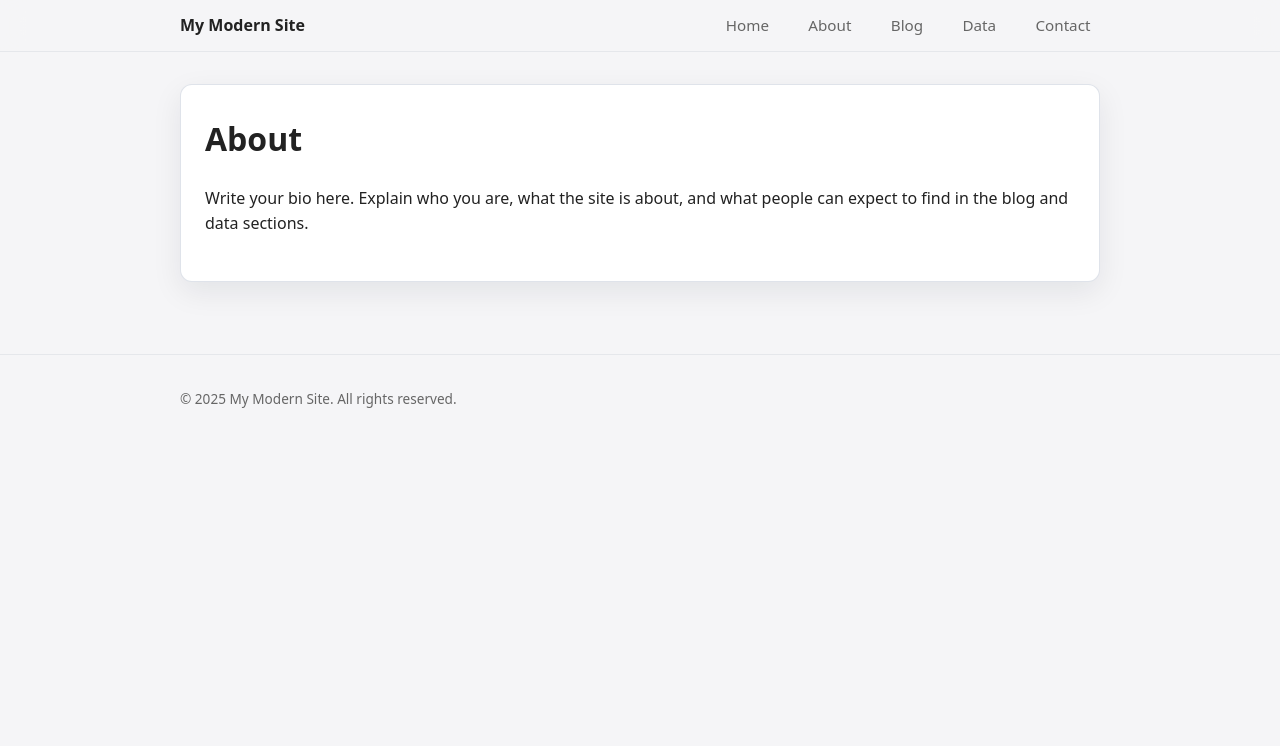
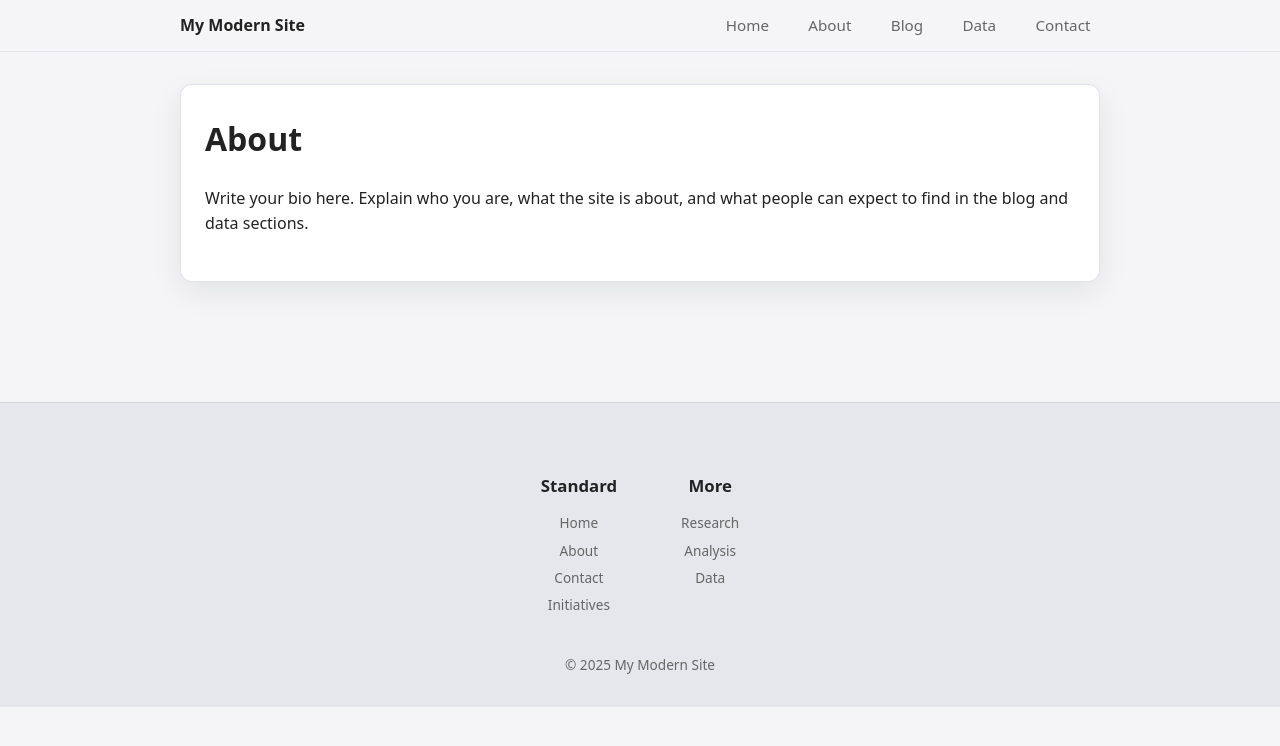
Before and after one commit to kwdwrd/peeps, a Jekyll site: the page built from docs/contact.md, in a window 1280 px wide. Shown: the top 746 px of the page. Built offline with Jekyll 4.4.1, drawn with Linux system fonts in a browser that asks for light colours.

Commit message:
adding linkbar

```diff
--- a/docs/_layouts/default.html
+++ b/docs/_layouts/default.html
@@ -27,10 +27,35 @@
       </div>
     </main>
 
-    <footer class="site-footer">
-      <div class="container">
-        <p>&copy; {{ "now" | date: "%Y" }} {{ site.title }}. All rights reserved.</p>
+<footer class="site-footer">
+  <div class="footer-inner container">
+    <div class="footer-columns">
+
+      <div class="footer-col">
+        <h4>Standard</h4>
+        <ul>
+          <li><a href="{{ site.baseurl }}/">Home</a></li>
+          <li><a href="{{ site.baseurl }}/about/">About</a></li>
+          <li><a href="{{ site.baseurl }}/contact/">Contact</a></li>
+          <li><a href="{{ site.baseurl }}/initiatives/">Initiatives</a></li>
+        </ul>
       </div>
-    </footer>
+
+      <div class="footer-col">
+        <h4>More</h4>
+        <ul>
+          <li><a href="{{ site.baseurl }}/research/">Research</a></li>
+          <li><a href="{{ site.baseurl }}/analysis/">Analysis</a></li>
+          <li><a href="{{ site.baseurl }}/data/">Data</a></li>
+        </ul>
+      </div>
+
+    </div>
+    <div class="footer-bottom">
+      <p>&copy; {{ "now" | date: "%Y" }} {{ site.title }}</p>
+    </div>
+  </div>
+</footer>
+
   </body>
 </html>
--- a/docs/assets/css/style.css
+++ b/docs/assets/css/style.css
@@ -157,3 +157,57 @@ a:hover {
     margin: 0.15rem 0.35rem 0.15rem 0;
   }
 }
+
+/* --- Footer --- */
+
+.site-footer {
+  background: #e6e7ec; /* contrasted color */
+  padding: 3rem 0 2rem;
+  margin-top: 3rem;
+  width: 100%;
+  border-top: 1px solid #d0d2d7;
+}
+
+.footer-inner {
+  text-align: center;
+}
+
+.footer-columns {
+  display: flex;
+  justify-content: center;
+  gap: 4rem;
+  margin-bottom: 2rem;
+  flex-wrap: wrap;
+}
+
+.footer-col h4 {
+  margin-bottom: 0.75rem;
+  font-size: 1.05rem;
+  color: var(--text);
+}
+
+.footer-col ul {
+  list-style: none;
+  padding: 0;
+  margin: 0;
+}
+
+.footer-col li {
+  margin: 0.35rem 0;
+}
+
+.footer-col a {
+  text-decoration: none;
+  color: var(--muted);
+  transition: color 0.15s;
+}
+
+.footer-col a:hover {
+  color: var(--accent);
+}
+
+.footer-bottom p {
+  color: var(--muted);
+  font-size: 0.85rem;
+  margin: 0;
+}
```
